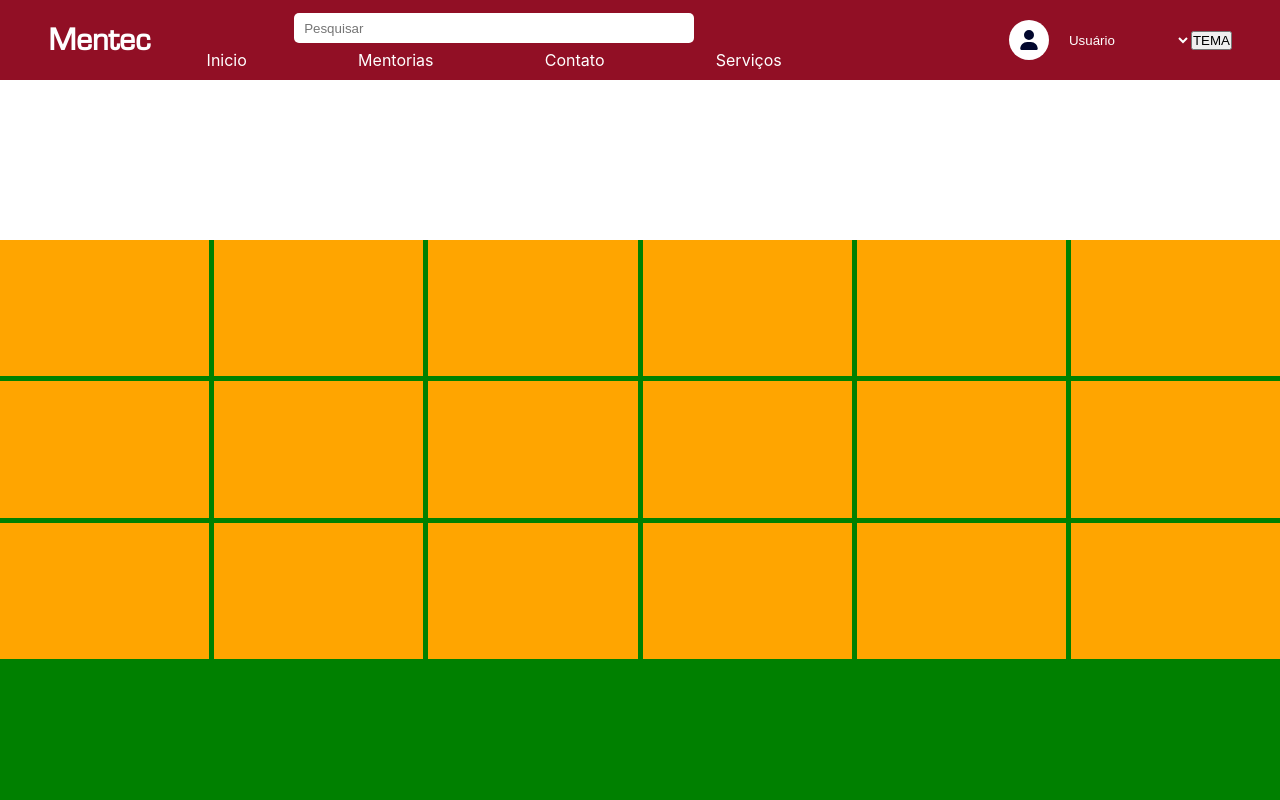
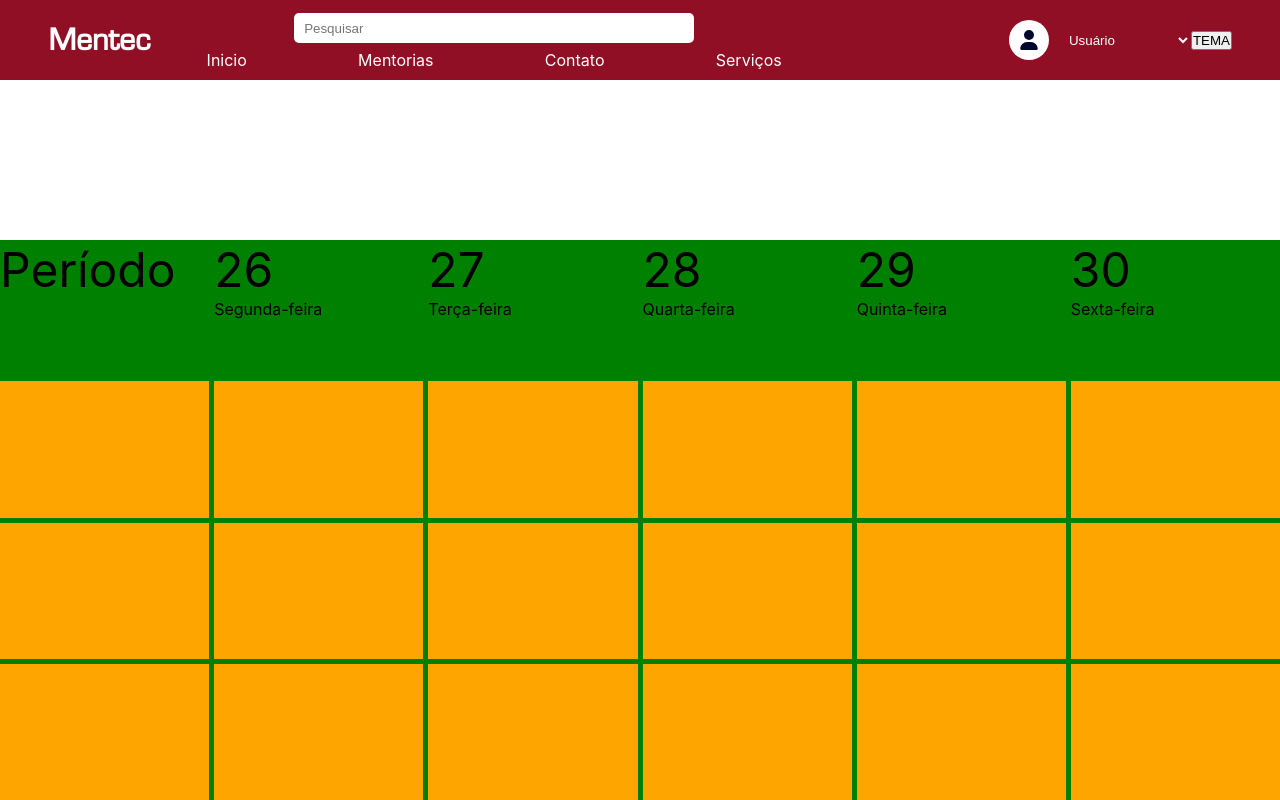
Before and after one commit to devGusta2/Mentec, a React (Create React App) app: page /Calendar in a window 1280 px wide. Built offline with nearby package versions, Linux system fonts and the light colour scheme.

Commit message:
Calendar info

```diff
--- a/src/Pages/Calendar/index.js
+++ b/src/Pages/Calendar/index.js
@@ -1,11 +1,38 @@
 import Header from "../../Components/Header/Header";
 import Footer from "../../Components/Footer/Footer";
 import styles from './Calendar.module.css';
+import { FontAwesomeIcon } from "@fortawesome/react-fontawesome";
+import { faCalendar} from '@fortawesome/free-regular-svg-icons';
 export default function Calendar(){
     return(
         <div className={styles.container}>
             <Header/>
+
             <div className={styles.grid}>
+                <div id={styles.timeTittle}>
+                    <p>Período</p>
+                </div>
+
+                <div className={styles.day}>
+                    <p>26</p>
+                    <p>Segunda-feira</p>
+                </div>
+                <div className={styles.day}>
+                    <p>27</p>
+                    <p>Terça-feira</p>
+                </div>
+                <div className={styles.day}>
+                    <p>28</p>
+                    <p>Quarta-feira</p>
+                </div>
+                <div className={styles.day}>
+                    <p>29</p>
+                    <p>Quinta-feira</p>
+                </div>
+                <div className={styles.day}>
+                    <p>30</p>
+                    <p>Sexta-feira</p>
+                </div>
                 <div className={styles.card}></div>
                 <div className={styles.card}></div>
                 <div className={styles.card}></div>
@@ -25,6 +52,7 @@ export default function Calendar(){
                 <div className={styles.card}></div>
                 <div className={styles.card}></div>
             </div>
+
         </div>
     );
 }
```
